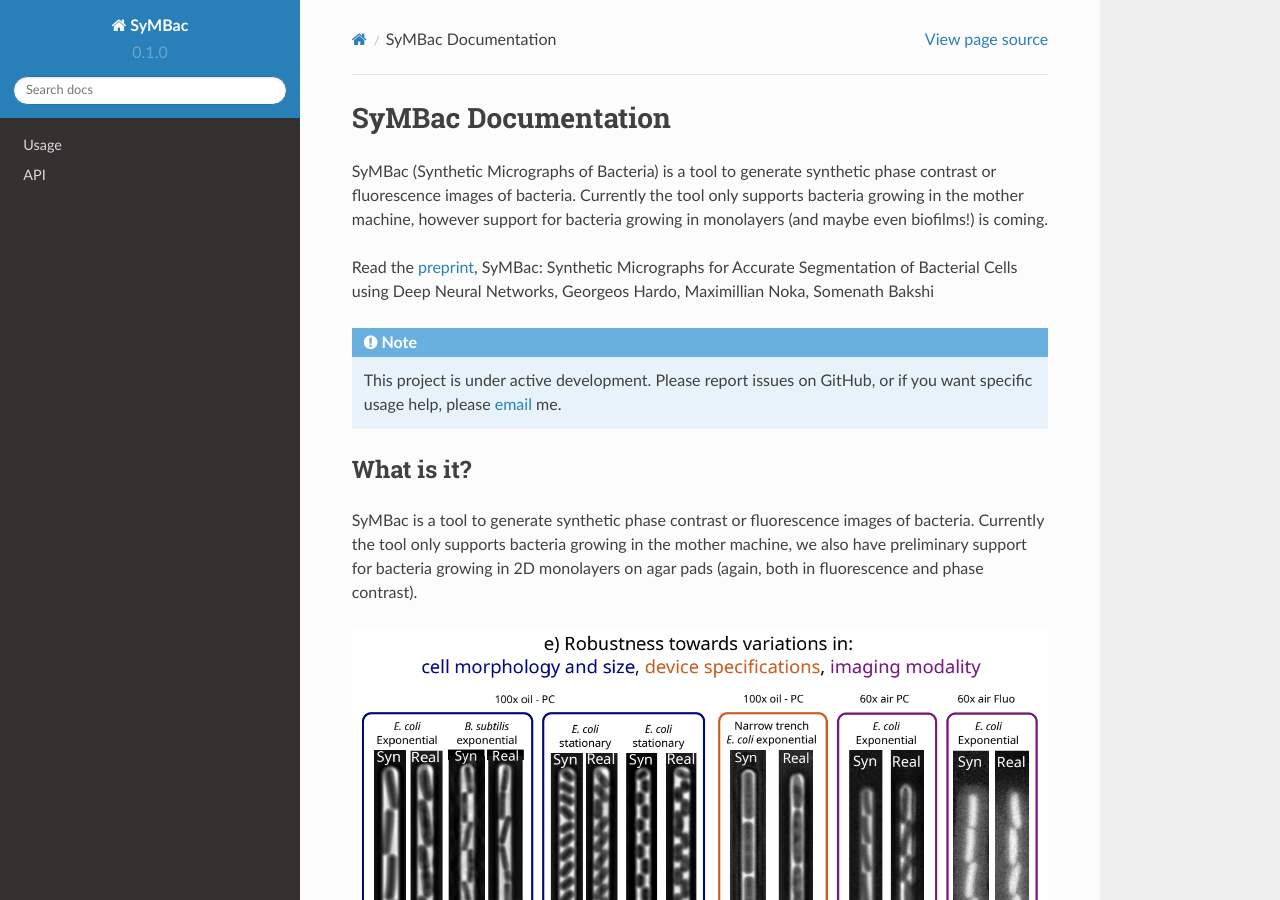
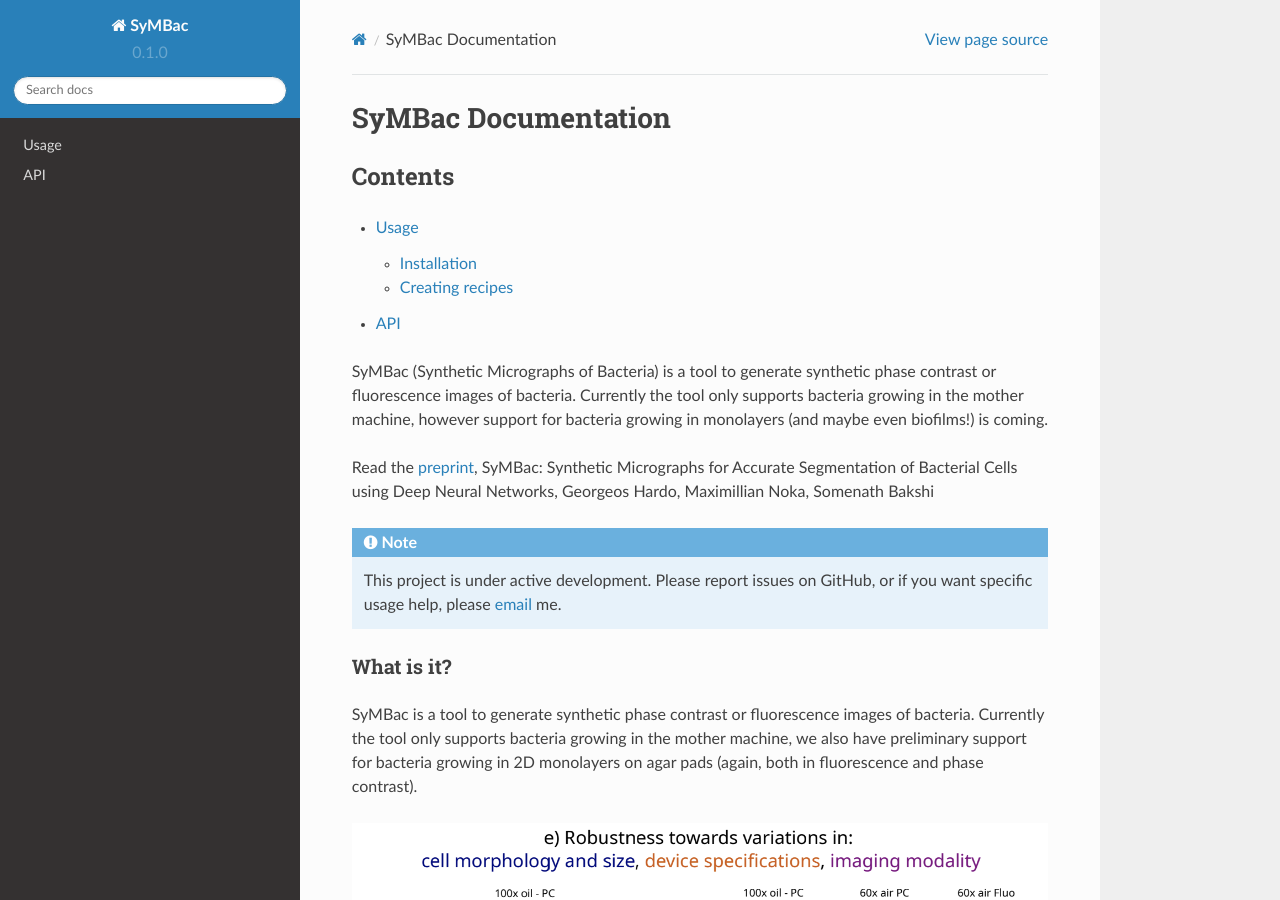
Before and after one commit to georgeoshardo/SyMBac, a Sphinx documentation site: the page built from docs/source/index.rst, in a window 1280 px wide and 900 px high. Built offline with Sphinx 7.4.7 and the Read the Docs theme 2.0.0, drawn with Linux system fonts in a browser that asks for light colours; some of the changed text lies outside the part shown.

Commit message:
Update index.rst

```diff
--- a/docs/source/index.rst
+++ b/docs/source/index.rst
@@ -1,5 +1,13 @@
 SyMBac Documentation
 ====================
+
+Contents
+--------
+
+.. toctree::
+
+   usage
+   api
 
 SyMBac (Synthetic Micrographs of Bacteria) is a tool to generate synthetic phase contrast or fluorescence images of bacteria. Currently the tool only supports bacteria growing in the mother machine, however support for bacteria growing in monolayers (and maybe even biofilms!) is coming.
 
```
Also changed, not shown: other parts of docs/source/index.rst (+0 -6 lines).
